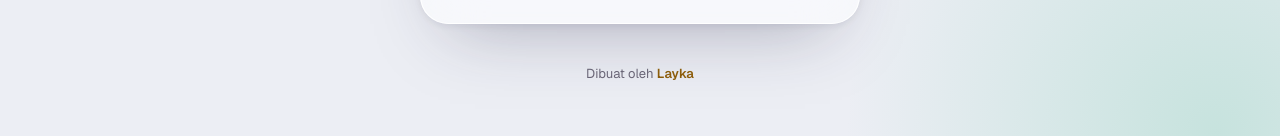
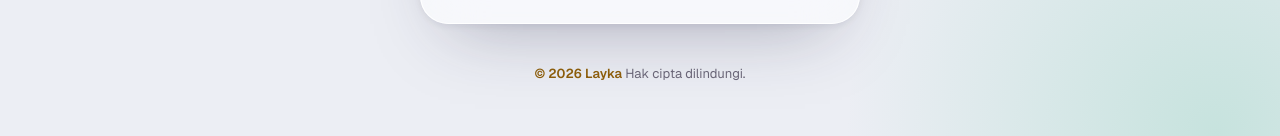
Before and after one commit to layka-cd/Chiperroom, a website: page public/index.html in a window 1280 px wide. Shown: the part 653-789 px from the top of the page. Drawn offline with nearby package versions, Linux system fonts and the light colour scheme.

Commit message:
Update copyright notice in index.html

```diff
--- a/public/index.html
+++ b/public/index.html
@@ -796,7 +796,7 @@ body.in-chat .toast-region{ bottom: calc(118px + env(safe-area-inset-bottom)); }
         <li><svg class="ico ico-sm"><use href="#i-chip"/></svg>Tidak disimpan di disk</li>
       </ul>
     </div>
-    <p class="credit">Dibuat oleh <b>Layka</b></p>
+    <p class="credit"><b>© 2026 Layka</b> Hak cipta dilindungi.</p>
   </section>
 
   <!-- ============ Halaman 2: obrolan ============ -->
```
